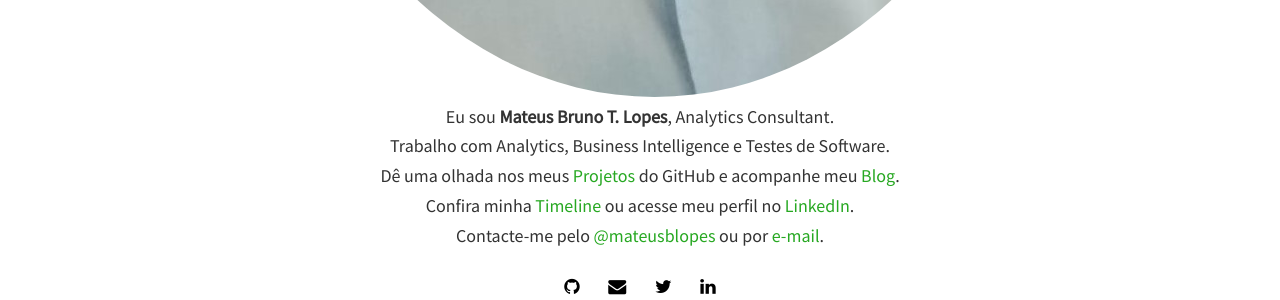
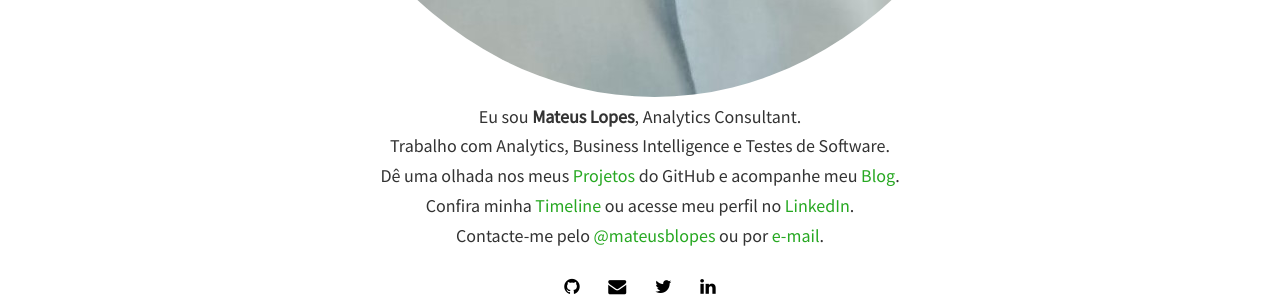
Before and after one commit to mateusbtlopes/mateusbtlopes.github.io, a Jekyll site: the page built from index.html, in a window 1280 px wide. Shown: the part 1014-1314 px from the top of the page. Built offline with Jekyll 4.4.1, drawn with Linux system fonts in a browser that asks for light colours; nearby versions of some CDN libraries; the list of posts is cut into pages by our own code.

Commit message:
Update _config.yml

```diff
--- a/_config.yml
+++ b/_config.yml
@@ -14,7 +14,7 @@ safe: true
 url: https://mateusblopes.github.io/
 baseurl: https://mateusblopes.github.io/
 title: Mateus Bruno T. Lopes
-author: Mateus Bruno T. Lopes
+author: Mateus Lopes
 description: Mateus Bruno T. Lopes - Consultor de Data Science | Scrum Master | Analytics | Power BI
 avatar: profile.png
 email: mateus.redes@gmail.com
```
